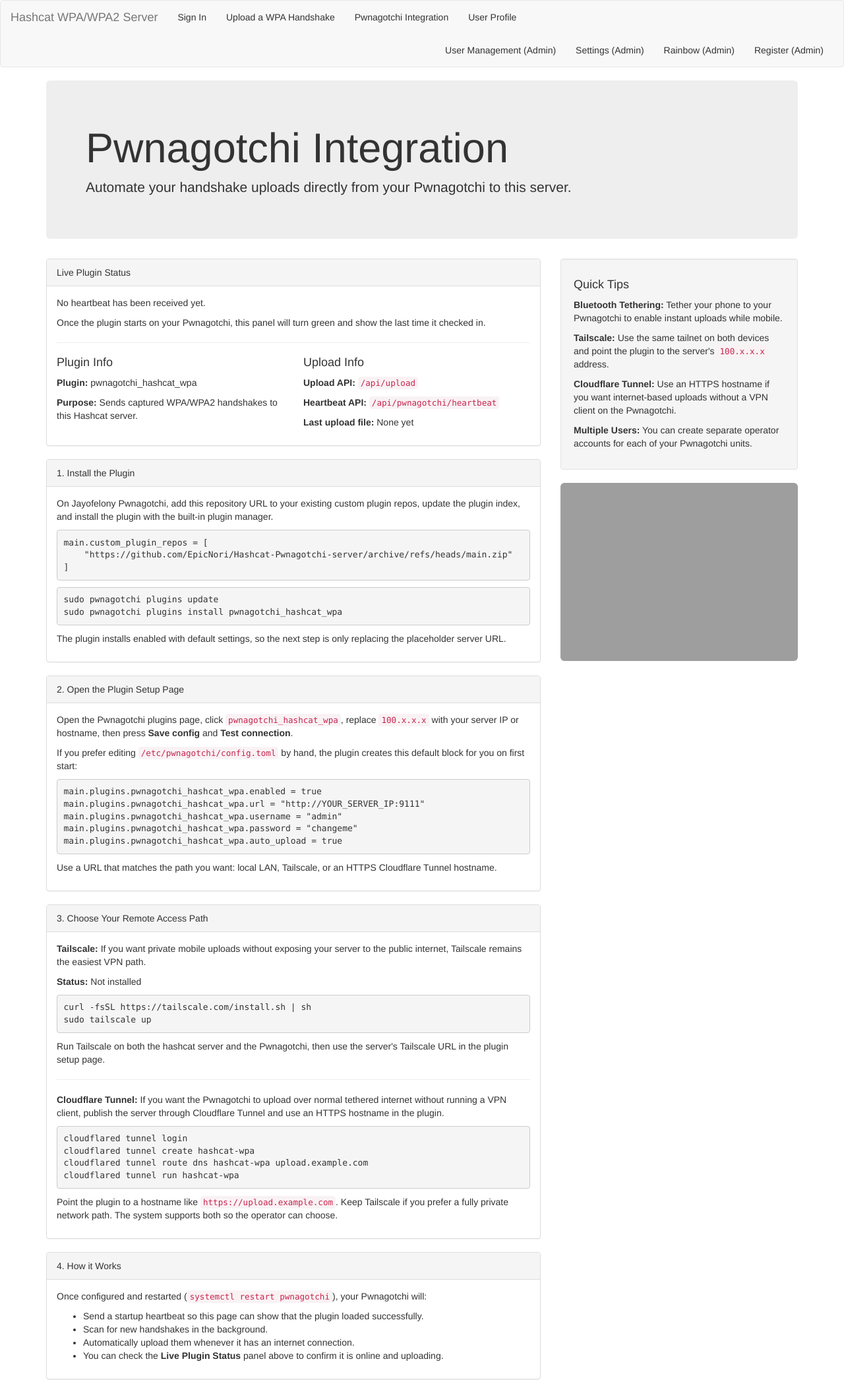
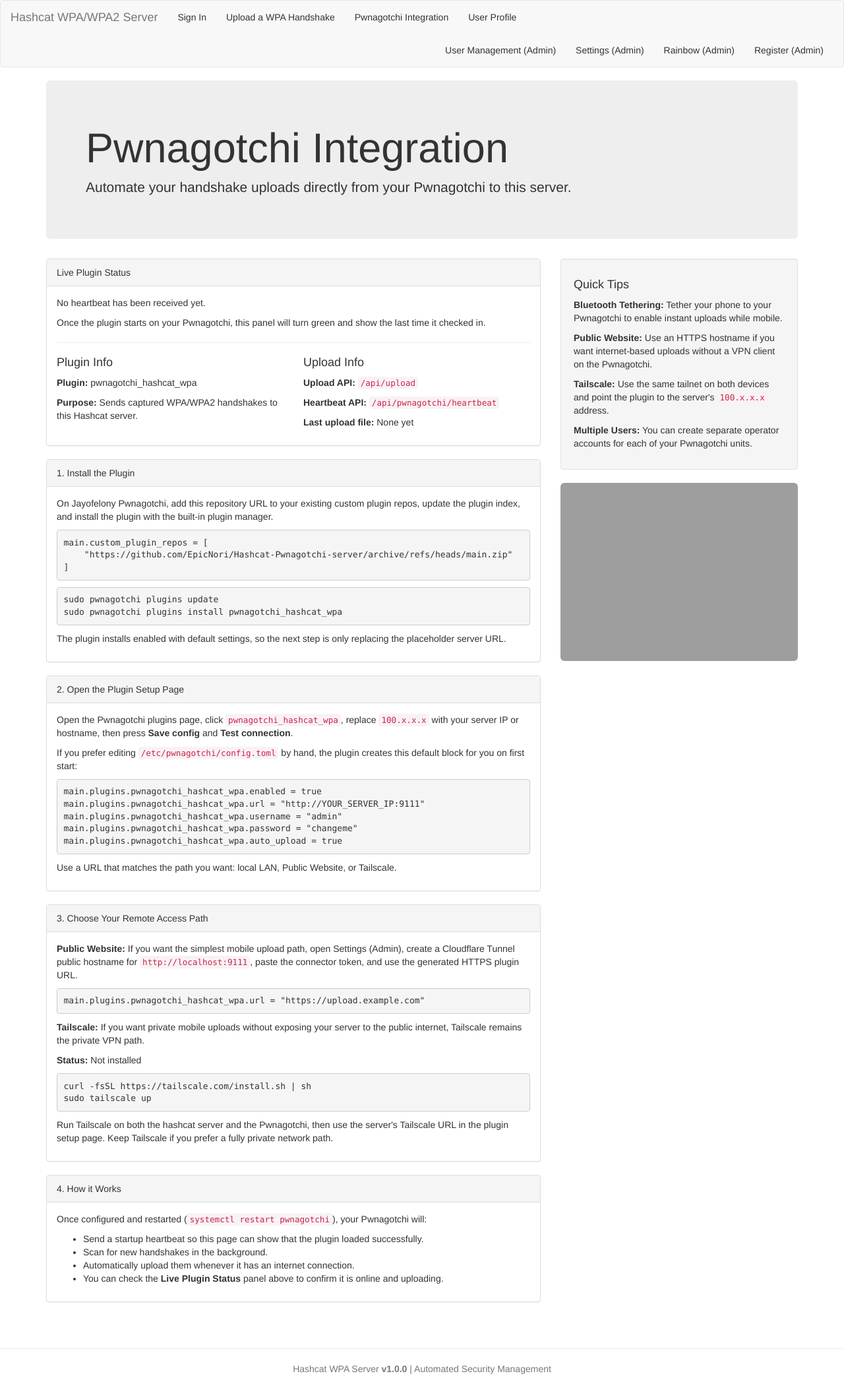
Before and after one commit to EpicNori/Hashcat-Pwnagotchi-server, a Flask app: page /pwnagotchi in a window 1280 px wide. Shown: the top 2092 px of the page at 66% size. Run offline with Flask 3, Linux system fonts and the light colour scheme; parts of the project's set-up code (start-up, migrations or seed data) failed here and were passed over; some libraries are stand-ins or nearby versions; grey boxes are pictures that could not be loaded.

Commit message:
Add public website tunnel setup

```diff
--- a/app/templates/pwnagotchi.html
+++ b/app/templates/pwnagotchi.html
@@ -93,14 +93,16 @@ main.plugins.pwnagotchi_hashcat_wpa.url = "http://{{ network_ip }}:9111"
 main.plugins.pwnagotchi_hashcat_wpa.username = "admin"
 main.plugins.pwnagotchi_hashcat_wpa.password = "changeme"
 main.plugins.pwnagotchi_hashcat_wpa.auto_upload = true</pre>
-                    <p>Use a URL that matches the path you want: local LAN, Tailscale, or an HTTPS Cloudflare Tunnel hostname.</p>
+                    <p>Use a URL that matches the path you want: local LAN, Public Website, or Tailscale.</p>
                 </div>
             </div>
 
             <div class="panel panel-default">
                 <div class="panel-heading">3. Choose Your Remote Access Path</div>
                 <div class="panel-body">
-                    <p><b>Tailscale:</b> If you want private mobile uploads without exposing your server to the public internet, Tailscale remains the easiest VPN path.</p>
+                    <p><b>Public Website:</b> If you want the simplest mobile upload path, open Settings (Admin), create a Cloudflare Tunnel public hostname for <code>http://localhost:9111</code>, paste the connector token, and use the generated HTTPS plugin URL.</p>
+                    <pre style="word-wrap: break-word; white-space: pre-wrap;">main.plugins.pwnagotchi_hashcat_wpa.url = "https://upload.example.com"</pre>
+                    <p><b>Tailscale:</b> If you want private mobile uploads without exposing your server to the public internet, Tailscale remains the private VPN path.</p>
                     {% if tailscale_snapshot.plugin_url %}
                     <p><b>Detected server Tailscale URL:</b> <code>{{ tailscale_snapshot.plugin_url }}</code></p>
                     <pre style="word-wrap: break-word; white-space: pre-wrap;">main.plugins.pwnagotchi_hashcat_wpa.url = "{{ tailscale_snapshot.plugin_url }}"</pre>
@@ -109,14 +111,7 @@ main.plugins.pwnagotchi_hashcat_wpa.auto_upload = true</pre>
                     <pre style="word-wrap: break-word; white-space: pre-wrap;">curl -fsSL https://tailscale.com/install.sh | sh
 sudo tailscale up</pre>
                     {% endif %}
-                    <p>Run Tailscale on both the hashcat server and the Pwnagotchi, then use the server's Tailscale URL in the plugin setup page.</p>
-                    <hr>
-                    <p><b>Cloudflare Tunnel:</b> If you want the Pwnagotchi to upload over normal tethered internet without running a VPN client, publish the server through Cloudflare Tunnel and use an HTTPS hostname in the plugin.</p>
-                    <pre style="word-wrap: break-word; white-space: pre-wrap;">cloudflared tunnel login
-cloudflared tunnel create hashcat-wpa
-cloudflared tunnel route dns hashcat-wpa upload.example.com
-cloudflared tunnel run hashcat-wpa</pre>
-                    <p>Point the plugin to a hostname like <code>https://upload.example.com</code>. Keep Tailscale if you prefer a fully private network path. The system supports both so the operator can choose.</p>
+                    <p>Run Tailscale on both the hashcat server and the Pwnagotchi, then use the server's Tailscale URL in the plugin setup page. Keep Tailscale if you prefer a fully private network path.</p>
                 </div>
             </div>
 
@@ -168,8 +163,8 @@ cloudflared tunnel run hashcat-wpa</pre>
             <div class="well">
                 <h4>Quick Tips</h4>
                 <p><b>Bluetooth Tethering:</b> Tether your phone to your Pwnagotchi to enable instant uploads while mobile.</p>
+                <p><b>Public Website:</b> Use an HTTPS hostname if you want internet-based uploads without a VPN client on the Pwnagotchi.</p>
                 <p><b>Tailscale:</b> Use the same tailnet on both devices and point the plugin to the server's <code>100.x.x.x</code> address.</p>
-                <p><b>Cloudflare Tunnel:</b> Use an HTTPS hostname if you want internet-based uploads without a VPN client on the Pwnagotchi.</p>
                 <p><b>Multiple Users:</b> You can create separate operator accounts for each of your Pwnagotchi units.</p>
             </div>
             <div class="text-center">
--- a/app/views.py
+++ b/app/views.py
@@ -231,6 +231,59 @@ def get_tailscale_snapshot():
         "running": False,
         "ip": "",
         "plugin_url": "",
+    }
+
+
+def get_cloudflare_snapshot():
+    settings = read_settings()
+    plugin_url = settings.get("public_plugin_url", "")
+    installed = bool(shutil.which("cloudflared"))
+    running = False
+    detail = "Not installed"
+
+    try:
+        if os.name == "nt":
+            result = subprocess.run(
+                [
+                    "powershell.exe",
+                    "-NoProfile",
+                    "-Command",
+                    "Get-Service cloudflared -ErrorAction SilentlyContinue | Select-Object -ExpandProperty Status"
+                ],
+                capture_output=True,
+                text=True,
+                timeout=8,
+                check=False,
+            )
+            service_status = (result.stdout or "").strip()
+            if service_status:
+                installed = True
+                running = service_status.lower() == "running"
+                detail = f"Service {service_status}"
+            elif installed:
+                detail = "Installed, service not found"
+        else:
+            result = subprocess.run(
+                ["systemctl", "is-active", "cloudflared"],
+                capture_output=True,
+                text=True,
+                timeout=8,
+                check=False,
+            )
+            state = (result.stdout or "").strip()
+            if state:
+                running = state == "active"
+                detail = f"Service {state}"
+            elif installed:
+                detail = "Installed, service state unknown"
+    except Exception as error:
+        detail = str(error)
+
+    return {
+        "status": detail,
+        "installed": installed,
+        "running": running,
+        "plugin_url": plugin_url,
     }
 
 
@@ -933,8 +986,8 @@ def hashcat_potfile():
 
 from flask_wtf import FlaskForm
 from wtforms import IntegerField, SubmitField, PasswordField, StringField, RadioField
-from wtforms.validators import DataRequired, NumberRange, EqualTo, Optional
-from app.utils.settings import read_settings, write_settings
+from wtforms.validators import DataRequired, NumberRange, EqualTo, Optional, Regexp
+from app.utils.settings import read_settings, write_settings, update_admin_setting
 
 from wtforms import StringField
 
@@ -957,6 +1010,18 @@ class SettingsForm(FlaskForm):
 class TailscaleForm(FlaskForm):
     auth_key = StringField('Tailscale Auth Key (optional)', validators=[Optional()])
     submit_tailscale = SubmitField('Install / Connect Tailscale')
+
+class PublicWebsiteForm(FlaskForm):
+    public_hostname = StringField(
+        'Public hostname',
+        validators=[
+            DataRequired(),
+            Regexp(r'^[A-Za-z0-9][A-Za-z0-9.-]*[A-Za-z0-9]$', message='Use a hostname like upload.example.com.')
+        ],
+        description='The hostname you configured in Cloudflare Zero Trust.'
+    )
+    tunnel_token = PasswordField('Cloudflare Tunnel token', validators=[DataRequired()])
+    submit_public_website = SubmitField('Install / Start Public Website')
 
 class NvidiaDriversForm(FlaskForm):
     submit_check_nvidia = SubmitField('Check NVIDIA Drivers')
@@ -991,6 +1056,7 @@ class EditUserForm(FlaskForm):
 def admin_settings():
     form = SettingsForm()
     ts_form = TailscaleForm()
+    public_form = PublicWebsiteForm()
     nvidia_form = NvidiaDriversForm()
     update_form = UpdateAppForm()
     uninstall_form = UninstallAppForm()
@@ -1057,6 +1123,32 @@ def admin_settings():
                 flask.flash('Tailscale connection initiated in the background! Check your Tailscale admin console.', category='success')
             except Exception as e:
                 flask.flash(f'Failed to run Tailscale securely: {e}', category='error')
+        return redirect(url_for('admin_settings'))
+
+    if public_form.submit_public_website.data and public_form.validate():
+        public_url = f"https://{public_form.public_hostname.data.strip().lower()}"
+        token = (public_form.tunnel_token.data or "").strip()
+        try:
+            if os.name == "nt":
+                proc = subprocess.Popen(
+                    windows_management_command("install_cloudflare_tunnel.sh", public_form.public_hostname.data.strip().lower()),
+                    stdin=subprocess.PIPE,
+                    text=True,
+                )
+            else:
+                proc = subprocess.Popen(
+                    ["sudo", get_management_script_path("install_cloudflare_tunnel.sh"), public_form.public_hostname.data.strip().lower()],
+                    stdin=subprocess.PIPE,
+                    text=True,
+                )
+            proc.communicate(input=token, timeout=20)
+            update_admin_setting(public_plugin_url=public_url)
+            flask.flash('Public website connector started. Use the HTTPS plugin URL shown below after Cloudflare reports the tunnel healthy.', category='success')
+        except subprocess.TimeoutExpired:
+            update_admin_setting(public_plugin_url=public_url)
+            flask.flash('Public website connector is still starting in the background. Use the HTTPS plugin URL once Cloudflare shows the tunnel healthy.', category='info')
+        except Exception as e:
+            flask.flash(f'Failed to start public website connector: {e}', category='error')
         return redirect(url_for('admin_settings'))
 
     if nvidia_form.submit_check_nvidia.data and nvidia_form.validate():
@@ -1141,15 +1233,18 @@ def admin_settings():
     update_status, update_summary, update_log_excerpt = get_update_status()
     install_progress = get_install_progress()
     tailscale_snapshot = get_tailscale_snapshot()
+    cloudflare_snapshot = get_cloudflare_snapshot()
 
     return render_template('settings.html', title='Admin Settings', form=form, ts_form=ts_form,
+                           public_form=public_form,
                            update_form=update_form, uninstall_form=uninstall_form,
                            devices=devices, device_intensities=device_intensities,
                            account_form=account_form, autostart_form=autostart_form,
                            nvidia_form=nvidia_form, gpu_visible=gpu_visible,
                            autostart_status=autostart_status, update_status=update_status,
                            update_summary=update_summary, update_log_excerpt=update_log_excerpt,
-                           install_progress=install_progress, tailscale_snapshot=tailscale_snapshot)
+                           install_progress=install_progress, tailscale_snapshot=tailscale_snapshot,
+                           cloudflare_snapshot=cloudflare_snapshot)
 
 
 @app.route('/tailscale_status')
@@ -1157,6 +1252,13 @@ def admin_settings():
 @roles_required(RoleEnum.ADMIN)
 def tailscale_status():
     return jsonify(get_tailscale_snapshot())
+
+
+@app.route('/cloudflare_status')
+@login_required
+@roles_required(RoleEnum.ADMIN)
+def cloudflare_status():
+    return jsonify(get_cloudflare_snapshot())
 
 
 @app.route('/api/stats')
--- a/pwnagotchi_hashcat_wpa.toml
+++ b/pwnagotchi_hashcat_wpa.toml
@@ -3,7 +3,7 @@ name = "pwnagotchi_hashcat_wpa"
 description = "Automatically upload captured WPA/WPA2 handshakes to a Hashcat WPA Server instance."
 author = "EpicNori (via Antigravity AI)"
 license = "GPL3"
-version = "1.4.3"
+version = "1.4.4"
 
 [config]
 enabled = true
```
Also changed, not shown: app/templates/settings.html (+59 -12 lines), app/utils/settings.py (+19 -10 lines), pwnagotchi_hashcat_wpa.py (+5 -5 lines), README.md, 2 other files.
